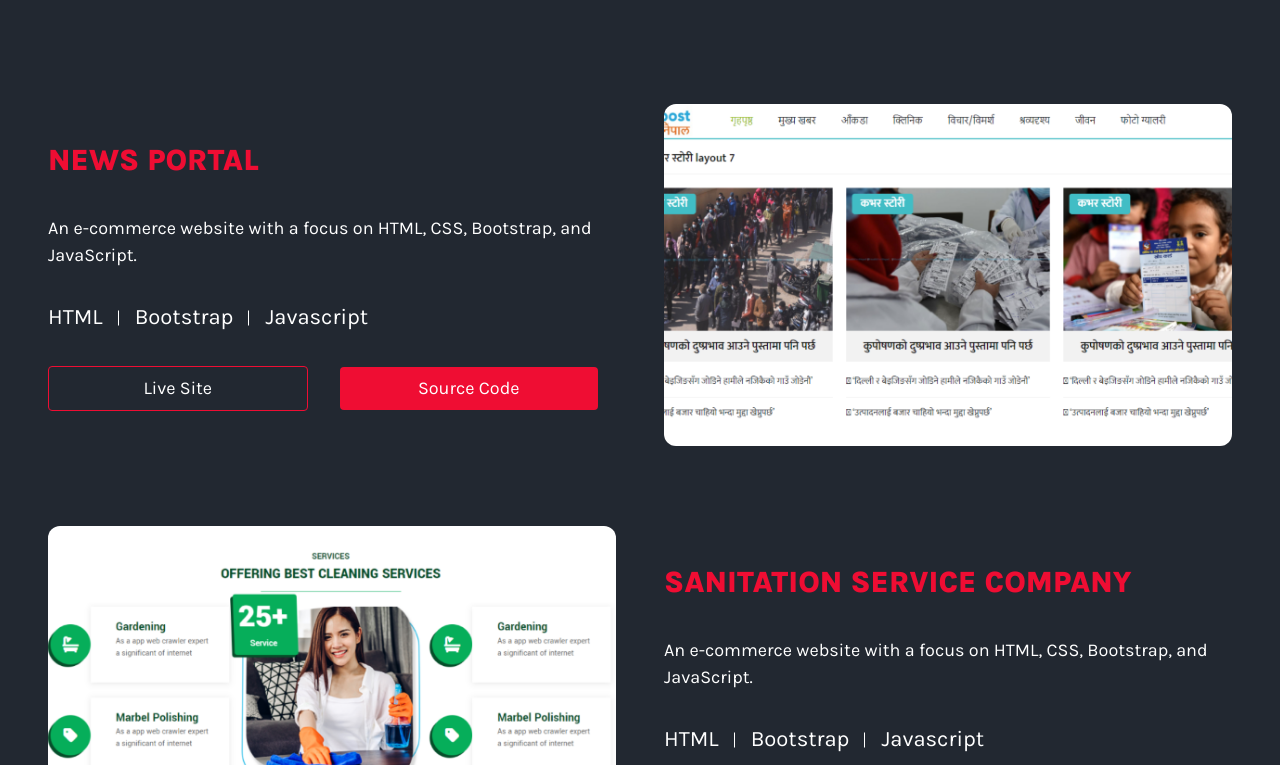
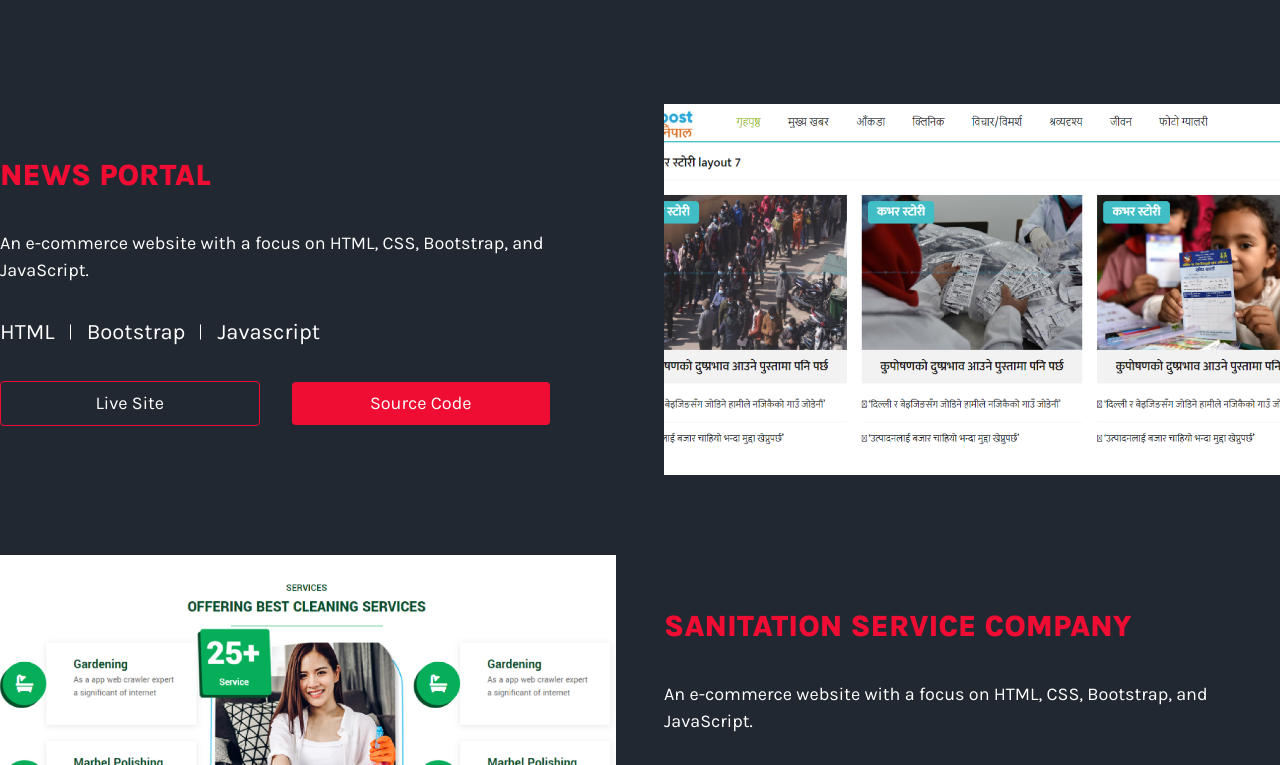
Before and after one commit to Arjun-Jhukal/arjun, a Next.js app: page / in a window 1280 px wide. Shown: the part 795-1560 px from the top of the page. Built offline with nearby package versions, Linux system fonts and the light colour scheme.

Commit message:
minor adjutment

```diff
--- a/src/components/sections/recent-work/index.tsx
+++ b/src/components/sections/recent-work/index.tsx
@@ -63,7 +63,6 @@ export default function RecentWork() {
   ];
   return (
     <section className="recent_work section__gap">
-      <div className="container">
       <div className="section__title ">
         <h2 className="uppercase  text-center pb-[60px] text-[45px] lg:text-[65px] font-[800]">Recent Works</h2>
       </div>
@@ -101,7 +100,6 @@ export default function RecentWork() {
             </div>
           ))
         : ""}
-      </div>
     </section>
   );
 }
--- a/src/components/sections/recent-work/recent-work.scss
+++ b/src/components/sections/recent-work/recent-work.scss
@@ -13,10 +13,10 @@
       }
     }
 
-    .featured__image {
-      border-radius: 12px;
-      overflow: hidden;
-    }
+    // .featured__image {
+    //   border-radius: 12px;
+    //   overflow: hidden;
+    // }
 
     ul {
       li {
```
Also changed, not shown: src/components/sections/banner/index.tsx (+1 -0 lines). Lines whose indentation alone changed are shown as unchanged.
